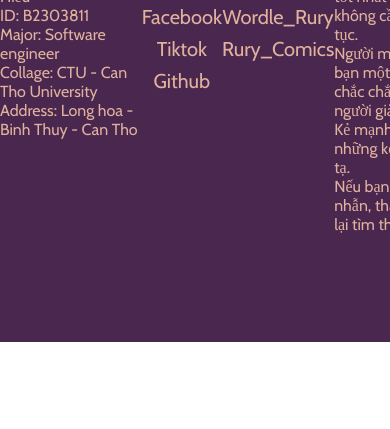
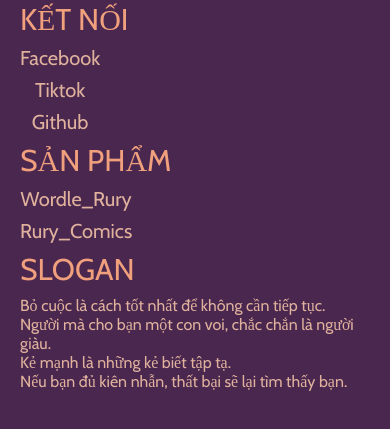
Before and after one commit to hieurury/CT188_VoMinhHieu, a plain HTML site: page index.html in a window 390 px wide. Shown: the part 1111-1540 px from the top of the page. Before the commit the page ends 1453 px from the top, so only its background shows below. Drawn offline with nearby package versions, Linux system fonts and the light colour scheme; a script that the page names is missing.

Commit message:
chỉnh sửa giao diện

```diff
--- a/css/partials.css
+++ b/css/partials.css
@@ -92,8 +92,8 @@
 }
 
 /* *Responsive */
-/* TODO: phần menu thu gọn */
 @media screen and (max-width: 460px) {
+    /* TODO: phần menu thu gọn */
     .navbar {
         padding-left: 0;
         padding-right: 0;
@@ -143,6 +143,7 @@
         transition: transform .2s linear;
         transform: translateX(150px);
         border-radius: 2px;
+        /* display: none; */
     }
     ul.menu li {
         margin: 8px 0;
@@ -150,9 +151,21 @@
     ul.menu li a {
         font-size: 24px;
     }
+
+    /* TODO: phần footer */
+    .footer-container {
+        flex-direction: column;
+        padding: 30px 20px;
+    }
+    .footer-wrapper {
+        display: flex;
+        flex-direction: column;
+        align-items: flex-start;
+    }
 }
 
 /* *các class hỗ trợ - chỉ dành cho partials*/
 .menu-header-display {
     transform: translateX(0) !important;
+    /* display: block !important; */
 }
```
